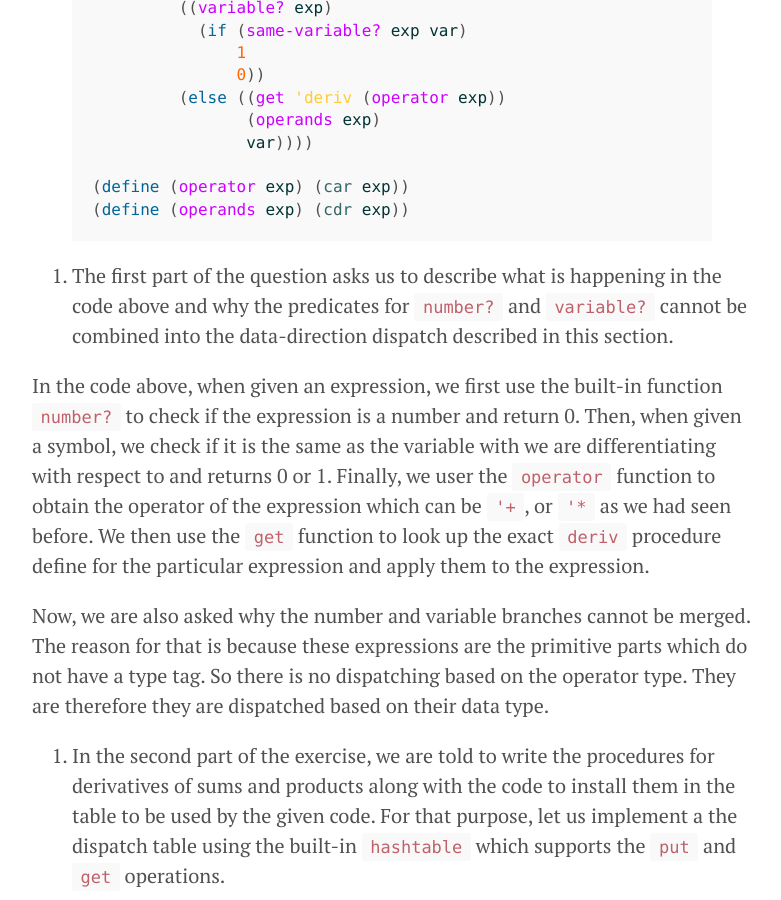
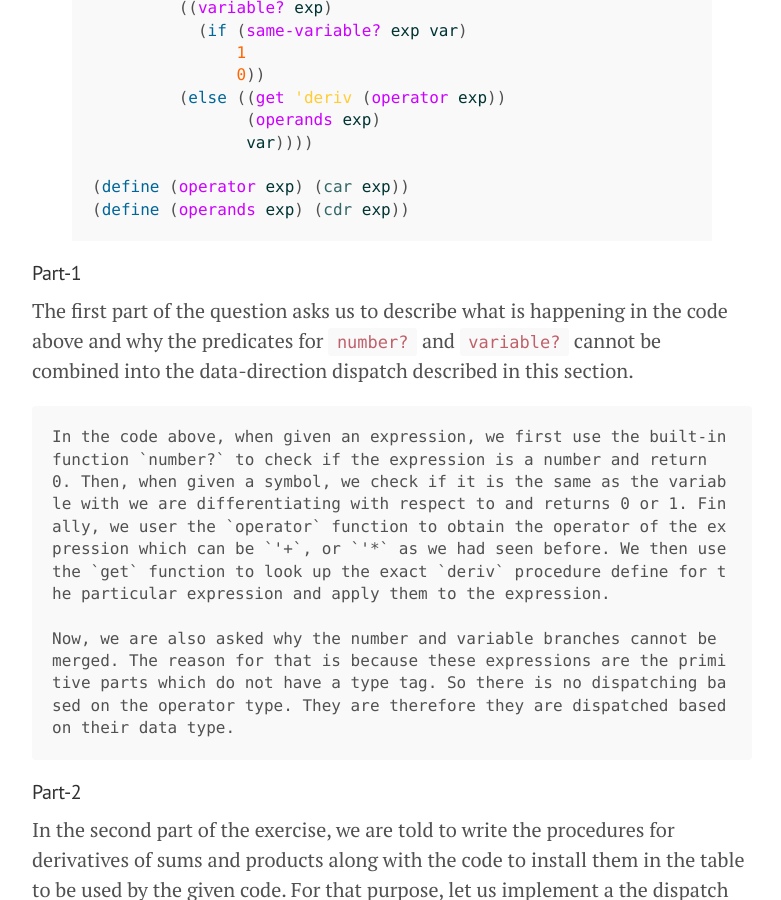
Before and after one commit to mohanrajendran/mohanrajendran.github.io, a Jekyll site: the page built from _posts/2014-12-13-SICPSolution2_4Pt1.md, in a window 1280 px wide and 900 px high, scrolled down 481 px. Shown: the whole window, without its empty margins (248-1029 px from the left). Built offline with Jekyll 4.4.1, drawn with Linux system fonts in a browser that asks for light colours; some of the changed text lies outside the part shown.

Commit message:
Until Exercise 2.76

```diff
--- a/_posts/2014-12-13-SICPSolution2_4Pt1.md
+++ b/_posts/2014-12-13-SICPSolution2_4Pt1.md
@@ -28,22 +28,24 @@ We are given the following code which does that:-
 (define (operands exp) (cdr exp))
 {% endhighlight %}
 
-1. The first part of the question asks us to describe what is happening in the code above and why the predicates for `number?` and `variable?` cannot be combined into the data-direction dispatch described in this section.
+##### Part-1
+The first part of the question asks us to describe what is happening in the code above and why the predicates for `number?` and `variable?` cannot be combined into the data-direction dispatch described in this section.
 
-In the code above, when given an expression, we first use the built-in function `number?` to check if the expression is a number and return 0. Then, when given a symbol, we check if it is the same as the variable with we are differentiating with respect to and returns 0 or 1. Finally, we user the `operator` function to obtain the operator of the expression which can be `'+`, or `'*` as we had seen before. We then use the `get` function to look up the exact `deriv` procedure define for the particular expression and apply them to the expression.
+	In the code above, when given an expression, we first use the built-in function `number?` to check if the expression is a number and return 0. Then, when given a symbol, we check if it is the same as the variable with we are differentiating with respect to and returns 0 or 1. Finally, we user the `operator` function to obtain the operator of the expression which can be `'+`, or `'*` as we had seen before. We then use the `get` function to look up the exact `deriv` procedure define for the particular expression and apply them to the expression.
 
-Now, we are also asked why the number and variable branches cannot be merged. The reason for that is because these expressions are the primitive parts which do not have a type tag. So there is no dispatching based on the operator type. They are therefore they are dispatched based on their data type.
+	Now, we are also asked why the number and variable branches cannot be merged. The reason for that is because these expressions are the primitive parts which do not have a type tag. So there is no dispatching based on the operator type. They are therefore they are dispatched based on their data type.
 
-2. In the second part of the exercise, we are told to write the procedures for derivatives of sums and products along with the code to install them in the table to be used by the given code. For that purpose, let us implement a the dispatch table using the built-in `hashtable` which supports the `put` and `get` operations.
+##### Part-2
+In the second part of the exercise, we are told to write the procedures for derivatives of sums and products along with the code to install them in the table to be used by the given code. For that purpose, let us implement a the dispatch table using the built-in `hashtable` which supports the `put` and `get` operations.
 
 {% highlight scheme %}
 (define (equal? p1 p2)
   (cond ((and (null? p1) (null? p2)) #t)
         ((or (null? p1) (null? p2)) #f)
-        ((and (pair? p1) (pair? p2))
-         (and (equal? (car p1) (car p2))
-              (equal? (cdr p1) (cdr p2))))
-        ((or (pair? p1) (pair? p2)) #f)
+		((and (pair? p1) (pair? p2))
+		  (and (equal? (car p1) (car p2))
+			   (equal? (cdr p1) (cdr p2))))
+	    ((or (pair? p1) (pair? p2)) #f)
         (else (eq? p1 p2))))
 ; equal?
 
@@ -127,7 +129,8 @@ Using the above code, we initialize everything the `deriv` program needs. We can
 ; (+ (* x y) (* y (+ x 3)))
 {% endhighlight %}
 
-3. In the third part of the exercise, we are told to create an additional package such as one for differentiating exponents and install it into the system. Let us write the code which does that.
+##### Part-3
+In the third part of the exercise, we are told to create an additional package such as one for differentiating exponents and install it into the system. Let us write the code which does that.
 
 {% highlight scheme %}
 (define (install-deriv-package-exponentiation)
@@ -173,7 +176,8 @@ Using the above code, we initialize everything the `deriv` program needs. We can
 
 By simply installing the new functions into the dispatch table, we extend the functionality of the `deriv` system. Note that we have retyped some internal functions such as `=number?` and `make-product`. The constructors need to be implemented globally so that they can be reused. Further, any upgrade to these procedures can be done in one location and the changes can propogate consistently.
 
-4. In the final part of the exercise, we ae asked how we can change the order of indexing in `get` by using the following code instead.
+##### Part-4
+In the final part of the exercise, we ae asked how we can change the order of indexing in `get` by using the following code instead.
 
 {% highlight scheme %}
 ((get (operator exp) 'deriv)
```
Also changed, not shown: _posts/2014-12-14-SICPSolution2_4Pt2.md (added, +108 -0 lines).
